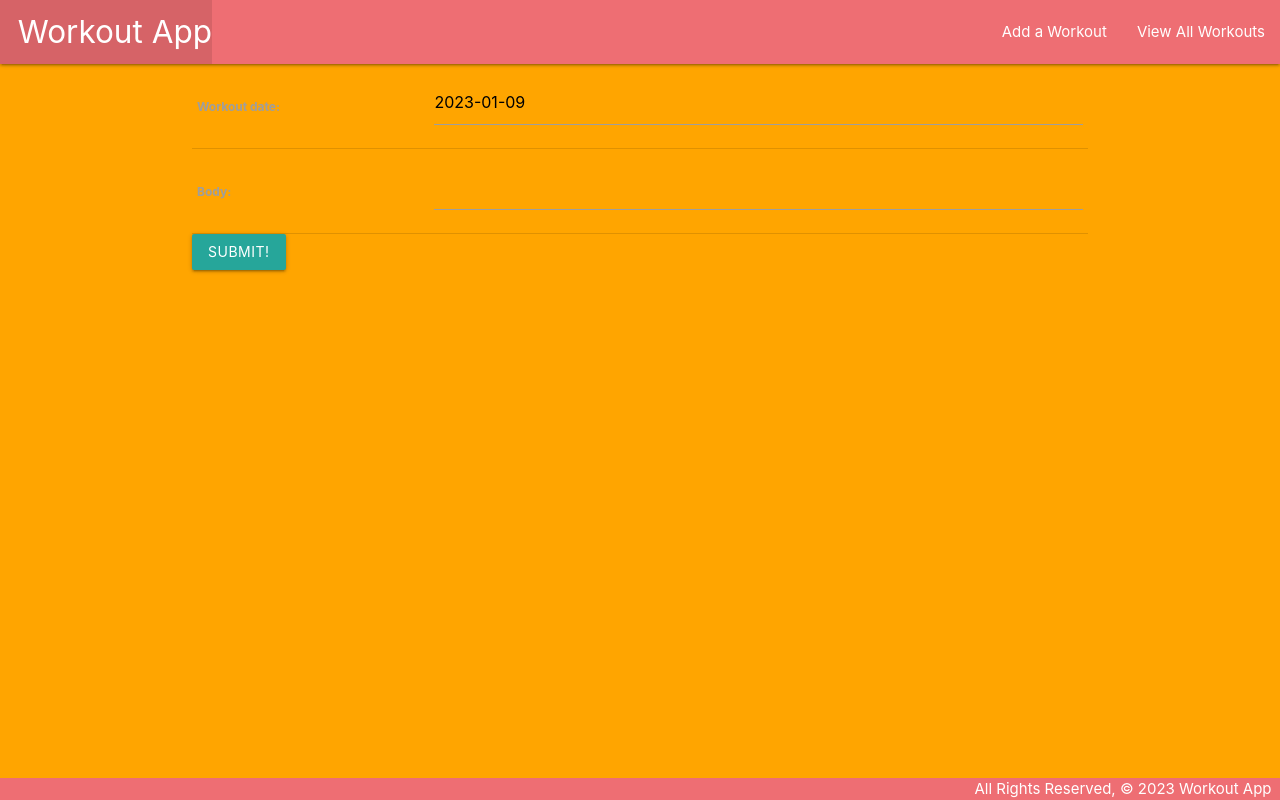
After one commit to Alibedel/Fitness-Genius, a Django app: page /workouts/create/ in a window 1280 px wide. The commit adds this page. Run offline with Django 4.2, Linux system fonts and the light colour scheme.

Commit message:
next step

```diff
--- a/main_app/Templates/base.html
+++ b/main_app/Templates/base.html
@@ -18,8 +18,8 @@
           <li><a href="/" class="left brand-logo">&nbsp;&nbsp;Workout App</a></li>
         </ul>
         <ul class="right">
-          <li><a href="/about">About</a></li>
-          <li><a href="/workouts">View All Workouts</a></li>
+          <li><a href="{% url 'workouts_create' %}">Add a Workout</a></li>
+          <li><a href="{% url 'index' %}">View All Workouts</a></li>
         </ul>
       </div>
     </nav>
--- /dev/null
+++ b/main_app/Templates/main_app/workout_form.html
@@ -0,0 +1,14 @@
+{% extends 'base.html' %}
+
+{% block content %}
+  <!-- Leaving the action empty makes the form post to the same url used to display it -->
+  <form action="" method="post">
+    <!-- Django requires the following for security purposes -->
+    {% csrf_token %}
+    <table>
+      <!-- Render the inputs inside of <tr>s & <td>s -->
+      {{ form.as_table }}
+    </table>
+    <input type="submit" value="Submit!" class="btn">
+  </form>
+{% endblock %}
--- a/main_app/models.py
+++ b/main_app/models.py
@@ -1,22 +1,17 @@
 from django.db import models
+from django.urls import reverse
 from datetime import date
 today = date.today()
 
-BODY = (
-    ('B', 'Back and Chest'),
-    ('L', 'Legs'),
-    ('A', 'Arms')
-)
 
 
 class Workout(models.Model):
 
       date = models.DateField('Workout date', default= today)
       body = models.CharField(
-    max_length=1,
-    choices=BODY,
-    default=BODY[0][0]
-  )
+        max_length=50
+      )
 
-    #   def __str__(self):
-    #     return self.name
+
+    # def get_absolute_url(self):
+    # return reverse('detail', kwargs={'workout_id': self.id})
--- a/main_app/urls.py
+++ b/main_app/urls.py
@@ -4,4 +4,6 @@ from . import views
 urlpatterns = [
   path('', views.home, name='home'),
   path('workouts/', views.workouts_index, name='index'),
+  path('workouts/<int:workout_id>/', views.workouts_detail, name='detail'),
+  path('workouts/create/', views.WorkoutCreate.as_view(), name='workouts_create'),
 ]
--- a/main_app/views.py
+++ b/main_app/views.py
@@ -1,6 +1,7 @@
 from django.shortcuts import render
 
 from .models import Workout
+from django.views.generic.edit import CreateView
 
 # Add the following import
 from django.http import HttpResponse
@@ -13,3 +14,15 @@ def home(request):
 def workouts_index(request):
   workouts = Workout.objects.all()
   return render(request, 'workouts/index.html', { 'workouts': workouts })
+
+def workouts_detail(request, workout_id):
+  workout = Workout.objects.get(id=workout_id)
+  return render(request, 'workouts/detail.html', { 'workout': workout })
+
+
+
+
+class WorkoutCreate(CreateView):
+  model = Workout
+  fields = '__all__'
+  success_url = '/workouts/'
```
Also changed, not shown: main_app/Templates/workouts/detail.html (added, +13 -0 lines), main_app/Templates/workouts/index.html (+6 -4 lines), main_app/migrations/0004_alter_workout_body.py (added), main_app/migrations/0005_alter_workout_date.py (added).
